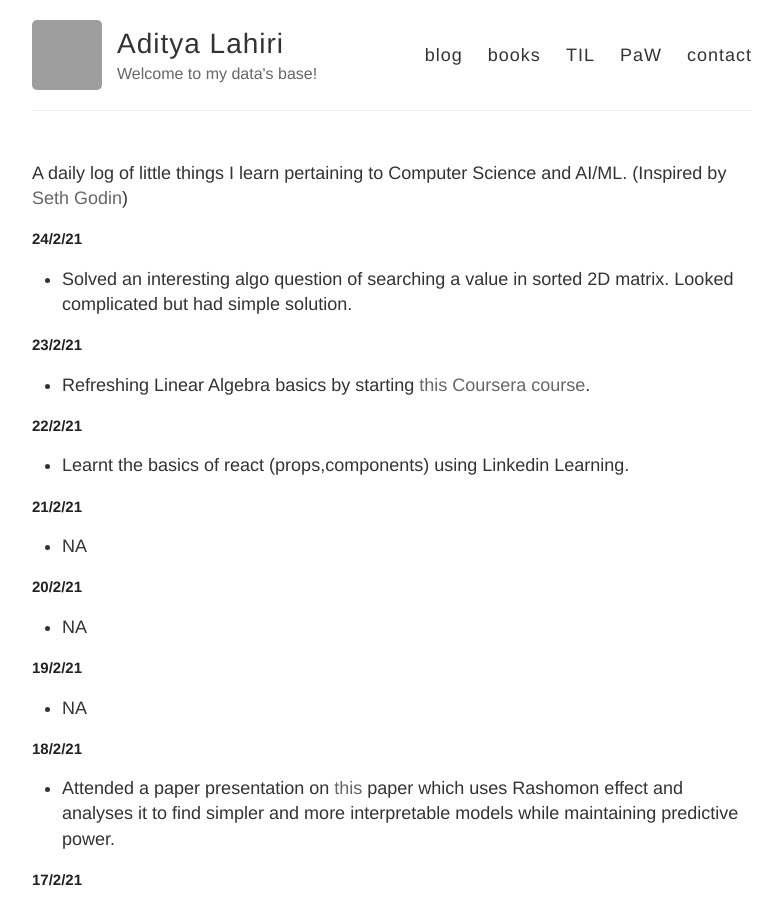
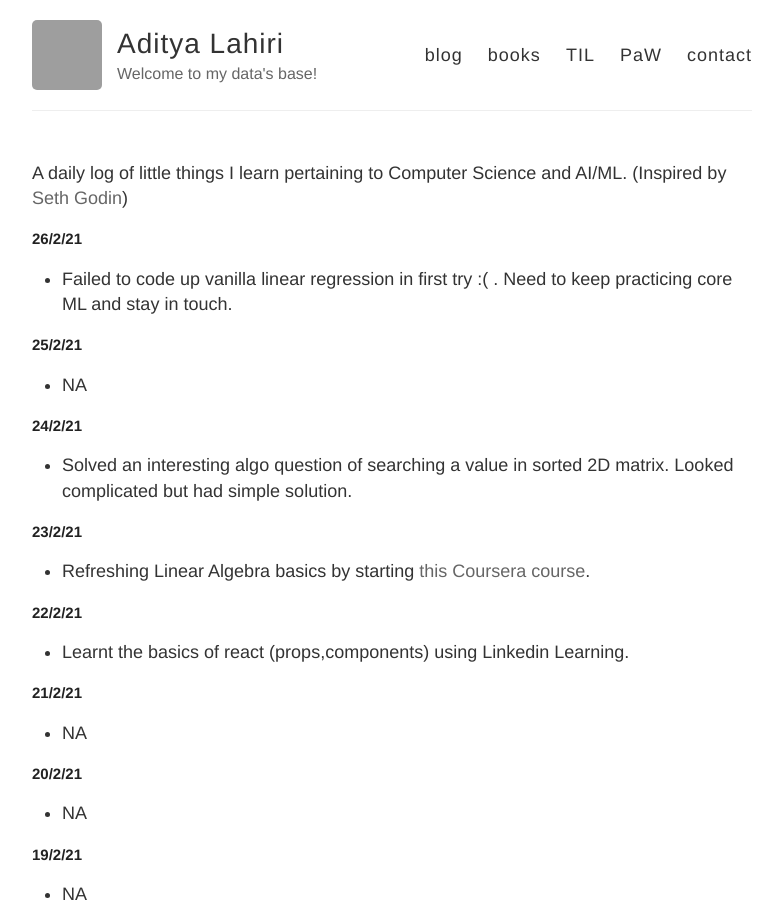
Before and after one commit to adityalahiri/adityalahiri.github.io, a Jekyll site: the page built from TIL.md, in a window 1280 px wide and 900 px high. Shown: the whole window, without its empty margins (248-1030 px from the left). Built offline with Jekyll 4.4.1, drawn with Linux system fonts in a browser that asks for light colours; our own code applies the rules of GitHub Pages for plain Markdown files; grey boxes are pictures that could not be loaded.

Commit message:
Update for 26/2

```diff
--- a/TIL.md
+++ b/TIL.md
@@ -1,5 +1,13 @@
 A daily log of little things I learn pertaining to Computer Science and AI/ML.
 (Inspired by [Seth Godin](https://seths.blog/))
+
+## 26/2/21
+
+* Failed to code up vanilla linear regression in first try :( . Need to keep practicing core ML and stay in touch.
+
+## 25/2/21
+
+* NA
 
 ## 24/2/21
 
```
